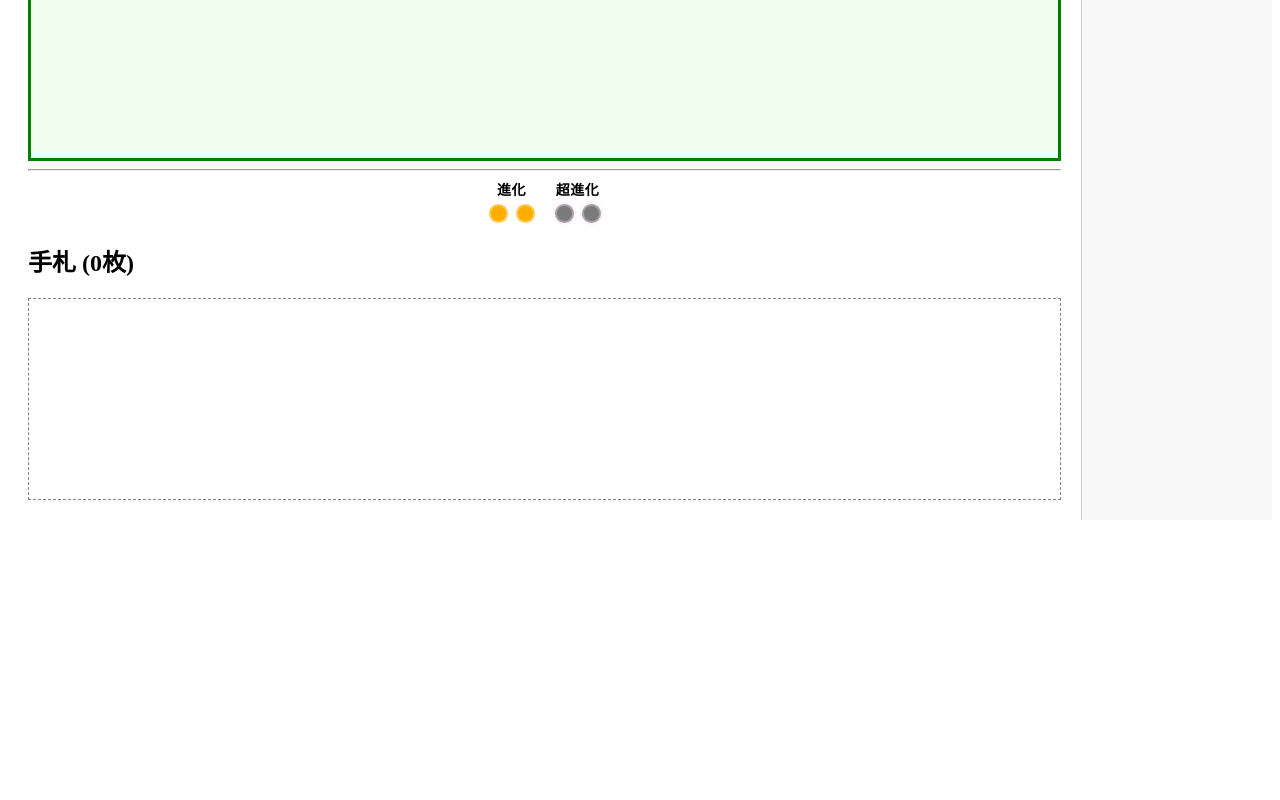
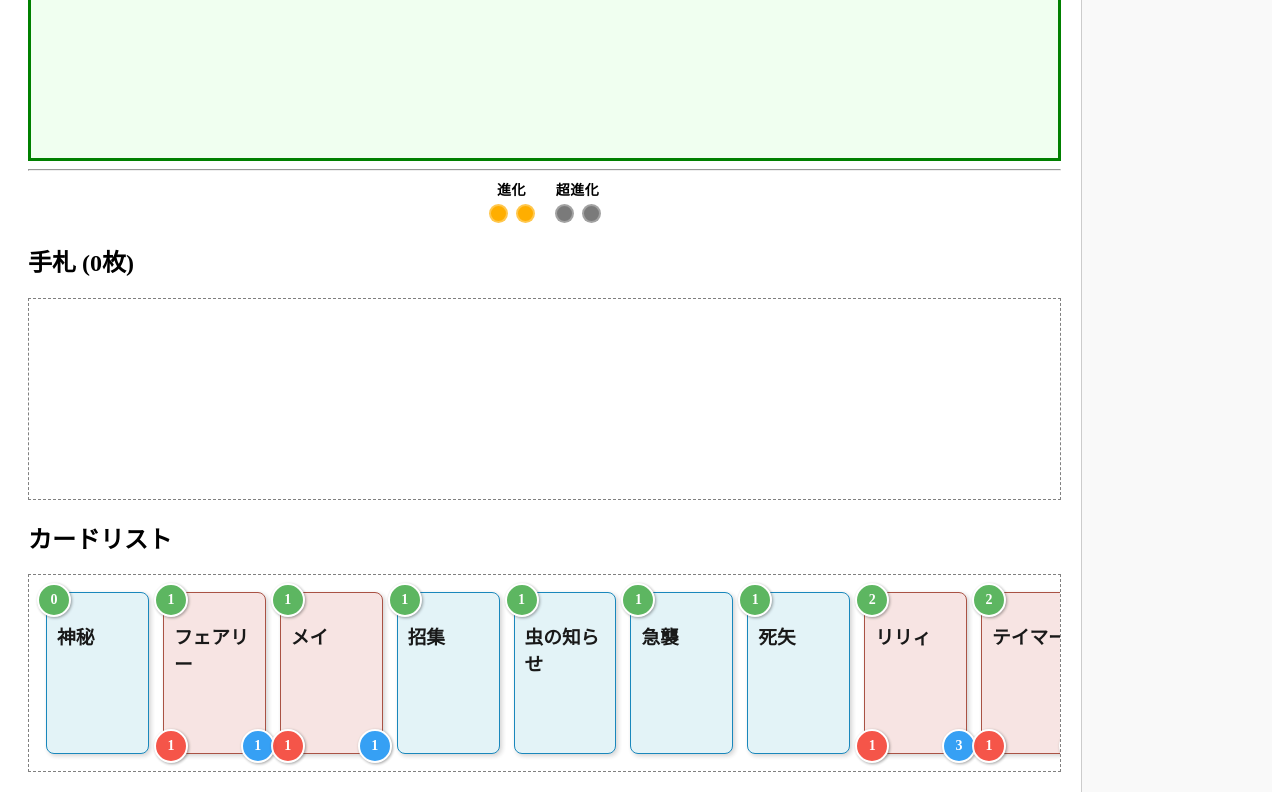
Before and after one commit to sweettweet000000-max/rinocalc, a Vue app: page / in a window 1280 px wide. Shown: the part 352-1152 px from the top of the page. Before the commit the page ends 880 px from the top, so only its background shows below. Built offline with nearby package versions, Linux system fonts and the light colour scheme; the HTML template or start-up script is replaced by a standard one.

Commit message:
クラス化前
ファンファーレなどの機能をすっきり実装するための試行錯誤。現状は、JSONに関数を保存できないため、きれいな実装ではない気がする

```diff
--- a/src/ScenarioEditor.vue
+++ b/src/ScenarioEditor.vue
@@ -1,7 +1,7 @@
 <script setup lang="ts">
 import { storeToRefs } from 'pinia'
 import { reactive, computed } from 'vue';
-import type { GameState } from '../stores/game.ts';
+import type { GameState } from '../stores/game_types.ts';
 import { useGameStore } from '../stores/game.ts';
 import EvolveCounter from './EvolveCounter.vue';
 import Card from './Card.vue';
--- a/src/ScenarioPlayer.vue
+++ b/src/ScenarioPlayer.vue
@@ -1,6 +1,6 @@
 <script setup lang="ts">
 import { reactive, computed } from 'vue';
-import type { GameState } from '../stores/game.ts';
+import type { GameState } from '../stores/game_types.ts';
 import { useGameStore } from '../stores/game.ts';
 import EvolveCounter from './EvolveCounter.vue';
 import Card from './Card.vue';
--- a/src/main.ts
+++ b/src/main.ts
@@ -1,6 +1,6 @@
 import { createApp } from 'vue';
 import { createPinia } from 'pinia';
-import App from './ScenarioPlayer.vue';
+import App from './ScenarioEditor.vue';
 
 const pinia = createPinia();
 
--- /dev/null
+++ b/stores/card.ts
@@ -0,0 +1,153 @@
+import type {FollowerCard, SpellCard, AmuletCard} from './game_types'
+
+export const 森の神秘: SpellCard = {
+    id: 1,
+    name: '神秘',
+    kind: 'spell',
+    cost: 0
+}
+
+export const フェアリー: FollowerCard = {
+    id: 2,
+    name: 'フェアリー',
+    kind: 'follower',
+    cost: 1,
+    attack: 1,
+    hp: 1,
+    rush: true
+}
+
+export const メイ: FollowerCard = {
+    id: 3,
+    name: 'メイ',
+    kind: 'follower',
+    cost: 1,
+    attack: 1,
+    hp: 1
+}
+
+export const 招集: SpellCard = {
+    id: 4,
+    name: '招集',
+    kind: 'spell',
+    cost: 1
+}
+
+export const 虫の知らせ: SpellCard = {
+    id: 5,
+    name: '虫の知らせ',
+    kind: 'spell',
+    cost: 1
+}
+
+export const 樹上からの急襲: SpellCard = {
+    id: 6,
+    name: '急襲',
+    kind: 'spell',
+    cost: 1
+}
+
+export const 駆逐の死矢: SpellCard = {
+    id: 7,
+    name: '死矢',
+    kind: 'spell',
+    cost: 1
+}
+
+export const リリィ: FollowerCard = {
+    id: 8,
+    name: 'リリィ',
+    kind: 'follower',
+    cost: 2,
+    attack: 1,
+    hp: 3
+}
+
+export const フェアリーテイマー: FollowerCard = {
+    id: 9,
+    name: 'テイマー',
+    kind: 'follower',
+    cost: 2,
+    attack: 1,
+    hp: 1,
+    onPlayFromHand(actions) {
+        actions.addCard(フェアリー, 'hand');
+        console.log("fairy tamer summoned")
+    },
+}
+
+export const フェンサーフェアリー: FollowerCard = {
+    id: 10,
+    name: 'フェンサー',
+    kind: 'follower',
+    cost: 2,
+    attack: 2,
+    hp: 2
+}
+
+export const カーバンクル: FollowerCard = {
+    id: 11,
+    name: 'カバン',
+    kind: 'follower',
+    cost: 2,
+    attack: 2,
+    hp: 2
+}
+
+export const 花園: SpellCard = {
+    id: 12,
+    name: '花園',
+    kind: 'spell',
+    cost: 2
+}
+
+export const 燐光の岩: AmuletCard = {
+    id: 13,
+    name: '岩',
+    kind: 'amulet',
+    cost: 2
+}
+
+export const リノセウス: FollowerCard = {
+    id: 14,
+    name: 'リノセウス',
+    kind: 'follower',
+    cost: 3,
+    attack: 0,
+    hp: 2,
+    storm: true
+}
+
+export const ギルネリーゼ: FollowerCard = {
+    id: 15,
+    name: 'ギルネリーゼ',
+    kind: 'follower',
+    cost: 3,
+    attack: 0,
+    hp: 3
+}
+
+export const 杖: AmuletCard = {
+    id: 16,
+    name: '杖',
+    kind: 'amulet',
+    cost: 3
+}
+
+export const バックウッド: FollowerCard = {
+    id: 17,
+    name: 'バックウッド',
+    kind: 'follower',
+    cost: 5,
+    attack: 3,
+    hp: 3
+}
+
+export const ベイル: FollowerCard = {
+    id: 18,
+    name: 'ベイル',
+    kind: 'follower',
+    cost: 8,
+    attack: 4,
+    hp: 4
+}
--- a/stores/game.ts
+++ b/stores/game.ts
@@ -1,70 +1,28 @@
 import { defineStore } from 'pinia';
-
-interface BaseCard {
-    id: number;
-    name: string;
-    cost: number;
-}
-
-export interface FollowerCard extends BaseCard {
-    kind: 'follower';
-    attack: number;
-    hp: number;
-    rush?: boolean;
-    storm?: boolean;
-}
-
-export interface AmuletCard extends BaseCard {
-    kind: 'amulet';
-}
-
-export interface SpellCard extends BaseCard {
-    kind: 'spell';
-}
-
-export type Card = FollowerCard | AmuletCard | SpellCard;
+import type { Card, GameState, Area, CardActionSet } from './game_types';
+import { フェアリー, 森の神秘, メイ, 招集, 虫の知らせ, 樹上からの急襲, 駆逐の死矢, リリィ, フェアリーテイマー, フェンサーフェアリー, カーバンクル, 花園, 燐光の岩, リノセウス, ギルネリーゼ, 杖, バックウッド, ベイル } from './card';
 
 // 初期の手札データ
 const cardList: Card[] = [
-  { id: 1, name: '神秘', kind: 'spell', cost: 0  },
-  { id: 2, name: 'フェアリー', kind: 'follower', cost: 1, attack: 1, hp: 1, rush: true },
-  { id: 3, name: 'メイ', kind: 'follower', cost: 1, attack: 1, hp: 1   },
-  { id: 4, name: '招集', kind: 'spell', cost: 1  },
-  { id: 5, name: '虫の知らせ', kind: 'spell', cost: 1  },
-  { id: 6, name: '急襲', kind: 'spell', cost: 1  },
-  { id: 7, name: '死矢', kind: 'spell', cost: 1  },
-  { id: 8, name: 'リリィ', kind: 'follower', cost: 2, attack: 1, hp: 3  },
-  { id: 9, name: 'テイマー', kind: 'follower', cost: 2, attack: 1, hp: 1   },
-  { id: 10, name: 'カバン', kind: 'follower', cost: 2, attack: 2, hp: 2   },
-  { id: 11, name: '花園', kind: 'spell', cost: 2  },
-  { id: 12, name: '岩', kind: 'amulet', cost: 2  },
-  { id: 13, name: 'リノセウス', kind: 'follower', cost: 3, attack: 0, hp: 2, storm: true  },
-  { id: 14, name: '杖', kind: 'amulet', cost: 3  },
-  { id: 15, name: 'バックウッド', kind: 'follower', cost: 5, attack: 3, hp: 3   },
-  { id: 16, name: 'ベイル', kind: 'follower', cost: 8, attack: 4, hp: 4  },
+    森の神秘,
+    フェアリー,
+    メイ,
+    招集,
+    虫の知らせ,
+    樹上からの急襲,
+    駆逐の死矢,
+    リリィ,
+    フェアリーテイマー,
+    フェンサーフェアリー,
+    カーバンクル,
+    花園,
+    燐光の岩,
+    リノセウス,
+    ギルネリーゼ,
+    杖,
+    バックウッド,
+    ベイル
 ];
-
-export interface GameState {
-    scenarioName: string;
-    myHP: number;
-    myPP: number;
-    myExtraPP: boolean;
-    myEvolvePoints: number;
-    mySuperEvolvePoints: number;
-    myCombo: number;
-    enemyHP: number;
-    cardList: Card[];
-    hand: Card[];
-    myField: Card[];
-    enemyField: Card[];
-    maxHP: number;
-    maxPP: number;
-    maxFieldSize: number;
-    maxHandSize: number;
-}
-
-// エリアの型定義
-type Area = 'cardList' | 'hand' | 'myField' | 'enemyField' | 'outside';
 
 export const useGameStore = defineStore('game', {
     // === 状態 (State) ===
@@ -196,6 +154,18 @@ export const useGameStore = defineStore('game', {
                     ||
                     cardToMove.kind === "amulet"
                 ){
+                    if(cardToMove.onPlayFromHand){
+                        // 実行に必要な Actions だけを抽出・定義
+                        const actionRunner: CardActionSet = {
+                            changeEnemyHP: this.changeEnemyHP,
+                            removeCard: this.removeCard,
+                            addCard: this.addCard
+                        };
+
+                        cardToMove.onPlayFromHand(actionRunner);
+                    }else{
+                        console.log('play ', cardToMove.name);
+                    }
                     this.myField.push(cardToMove);
                 }
 
--- /dev/null
+++ b/stores/game_types.ts
@@ -0,0 +1,52 @@
+export interface GameState {
+    scenarioName: string;
+    myHP: number;
+    myPP: number;
+    myExtraPP: boolean;
+    myEvolvePoints: number;
+    mySuperEvolvePoints: number;
+    myCombo: number;
+    enemyHP: number;
+    cardList: Card[];
+    hand: Card[];
+    myField: Card[];
+    enemyField: Card[];
+    maxHP: number;
+    maxPP: number;
+    maxFieldSize: number;
+    maxHandSize: number;
+}
+
+// エリアの型定義
+export type Area = 'cardList' | 'hand' | 'myField' | 'enemyField' | 'outside';
+
+export interface CardActionSet {
+    changeEnemyHP: (amount: number) => void;
+    removeCard: (cardId: number, sourceArea: Area) => boolean;
+    addCard: (cardData: Card, targetArea: Area) => boolean;
+}
+
+interface BaseCard {
+    id: number;
+    name: string;
+    cost: number;
+    onPlayFromHand?: (actions: CardActionSet) => void;
+}
+
+export interface FollowerCard extends BaseCard {
+    kind: 'follower';
+    attack: number;
+    hp: number;
+    rush?: boolean;
+    storm?: boolean;
+}
+
+export interface AmuletCard extends BaseCard {
+    kind: 'amulet';
+}
+
+export interface SpellCard extends BaseCard {
+    kind: 'spell';
+}
+
+export type Card = FollowerCard | AmuletCard | SpellCard;
```
